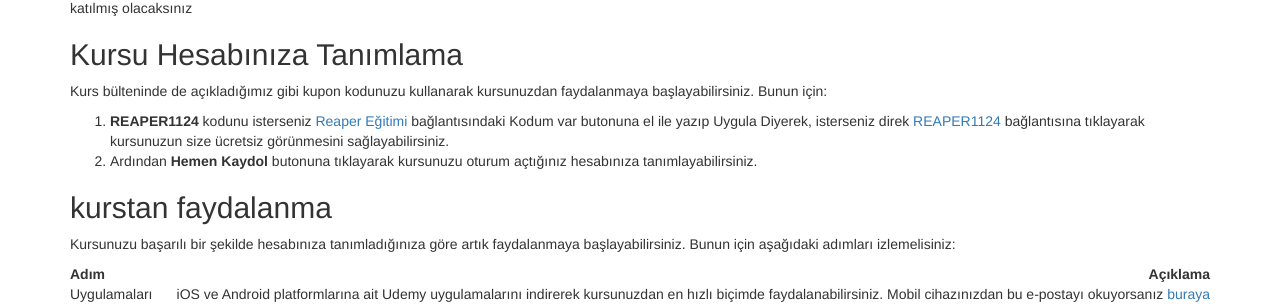
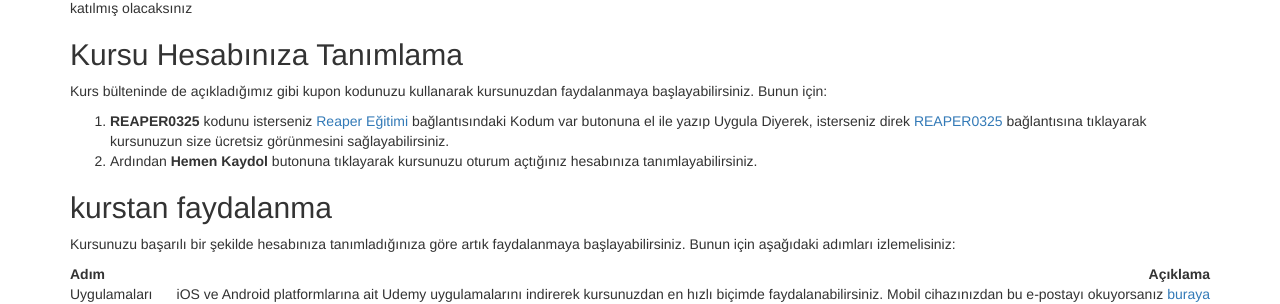
Before and after one commit to borfirbora/borfirbora.github.io, a Jekyll site: the page built from hosgeldin-iletisi.md, in a window 1280 px wide. Shown: the part 142-446 px from the top of the page. Built offline with Jekyll 4.4.1, drawn with Linux system fonts in a browser that asks for light colours; a script that is not in the unit is left out.

Commit message:
Kurs kuponu güncellendi...

```diff
--- a/hosgeldin-iletisi.md
+++ b/hosgeldin-iletisi.md
@@ -2,8 +2,8 @@
 title: Hoşgeldin iletisi
 layout: minimal
 isim: Öğrencimiz
-kupon: REAPER1124
-kupon_link: https://www.udemy.com/course/reaper-egitimi/?couponCode=REAPER1124&password=reaper101
+kupon: REAPER0325
+kupon_link: https://www.udemy.com/course/reaper-egitimi/?couponCode=REAPER0325&password=reaper101
 ---
 # Sayın {{ page.isim }}, Reaper Eğitimi'ne Hoşgeldiniz!
 
```
